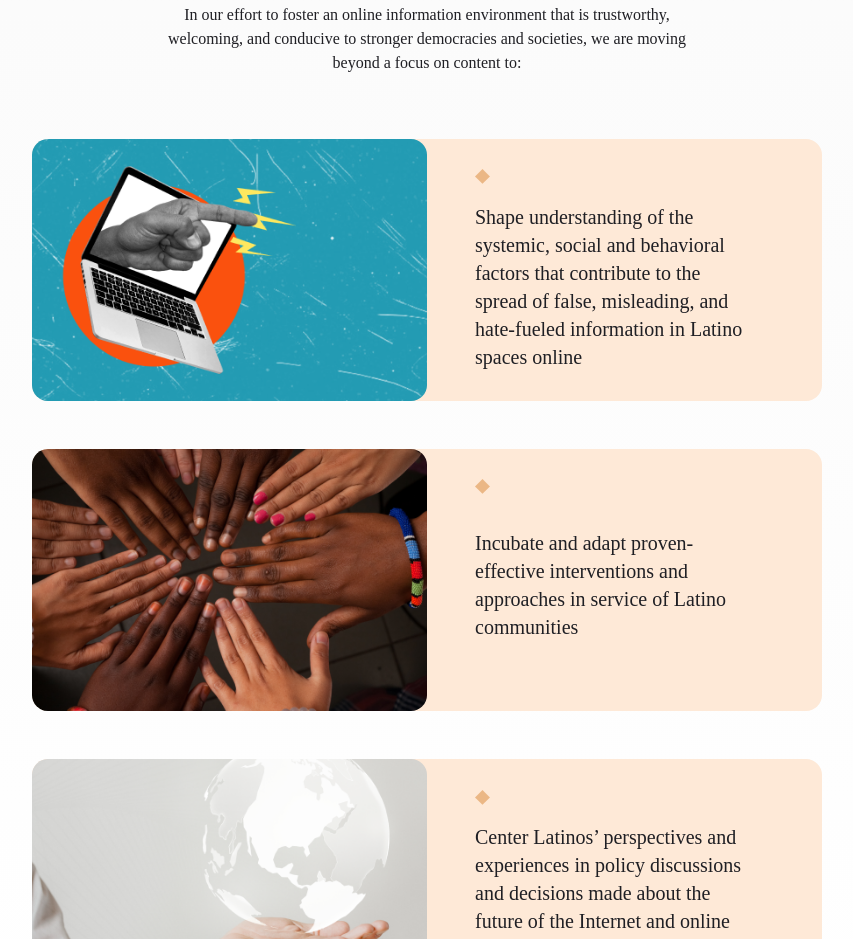
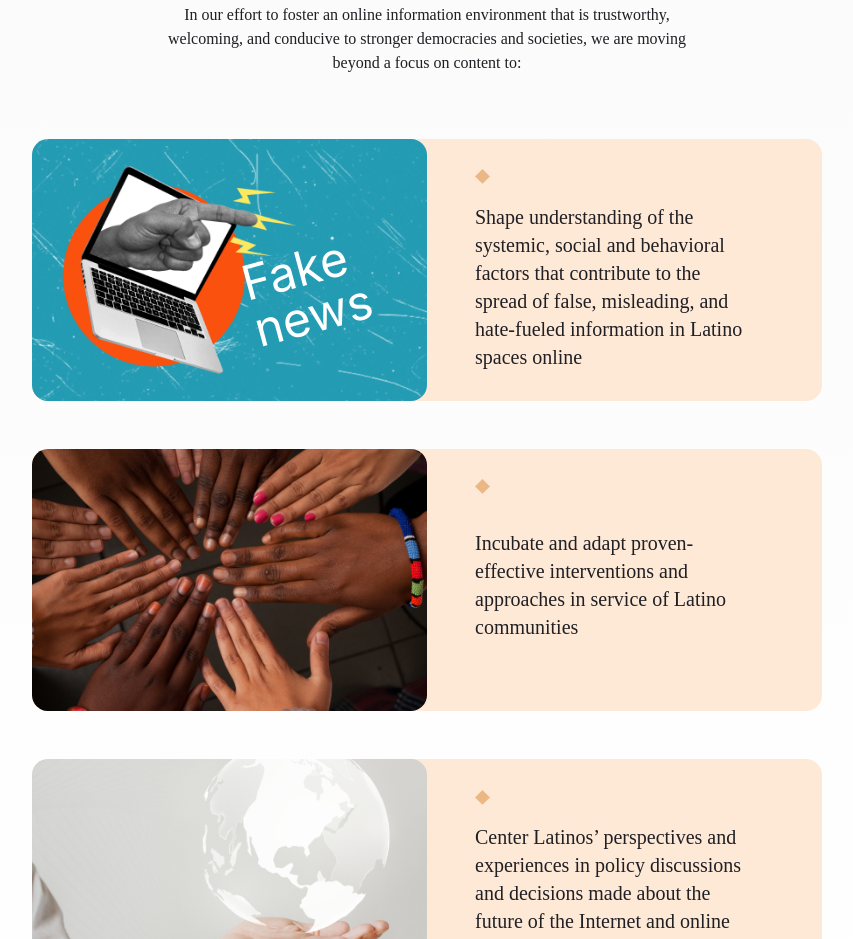
Before and after one commit to lexz451/ddia-web, a Next.js app: page /about-us in a window 1280 px wide. Shown: the part 1580-2519 px from the top of the page, without its empty margins (213-1066 px from the left). Built offline with nearby package versions, Linux system fonts and the light colour scheme.

Commit message:
feat: "Fake news" text in core strategies

```diff
--- a/src/app/about-us/page.tsx
+++ b/src/app/about-us/page.tsx
@@ -97,6 +97,7 @@ export default function AboutUs() {
           </p>
 
           <div className="grid grid-cols-2 h-[16.4rem] mb-12 bg-[#fee9d7] rounded-2xl">
+            <div className="relative">
               <Image
                 className="object-cover h-full object-center rounded-2xl"
                 src={imgfakeNews}
@@ -105,6 +106,11 @@ export default function AboutUs() {
                 height={0}
                 sizes="30rem"
               />
+              <h1 className="block absolute text-white right-[15%] top-[40%] text-5xl w-[4ch] rotate-[-15deg] font-[Bakbak One]">
+                Fake news
+              </h1>
+            </div>
+
             <div className="flex relative ml-12 h-full">
               <svg
                 className="absolute top-[1.9rem]"
```
Lines whose indentation alone changed are shown as unchanged.
